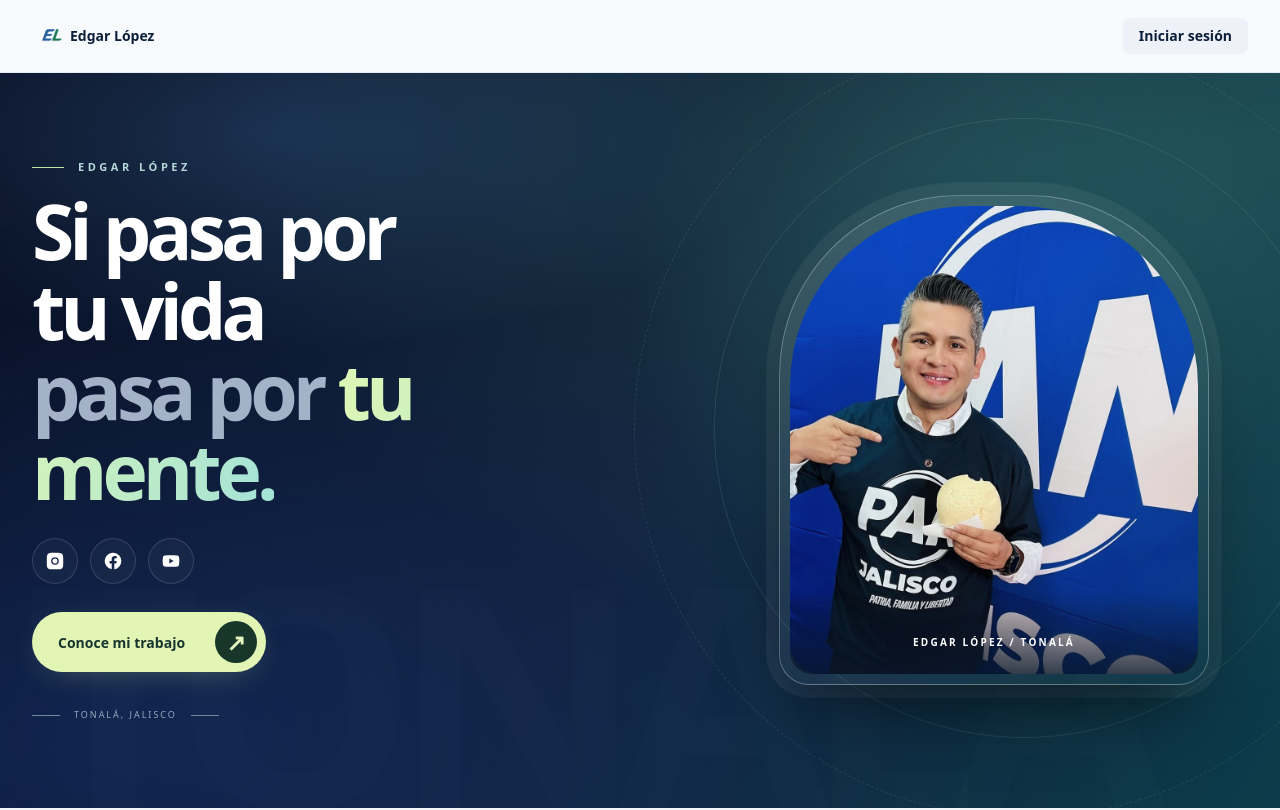
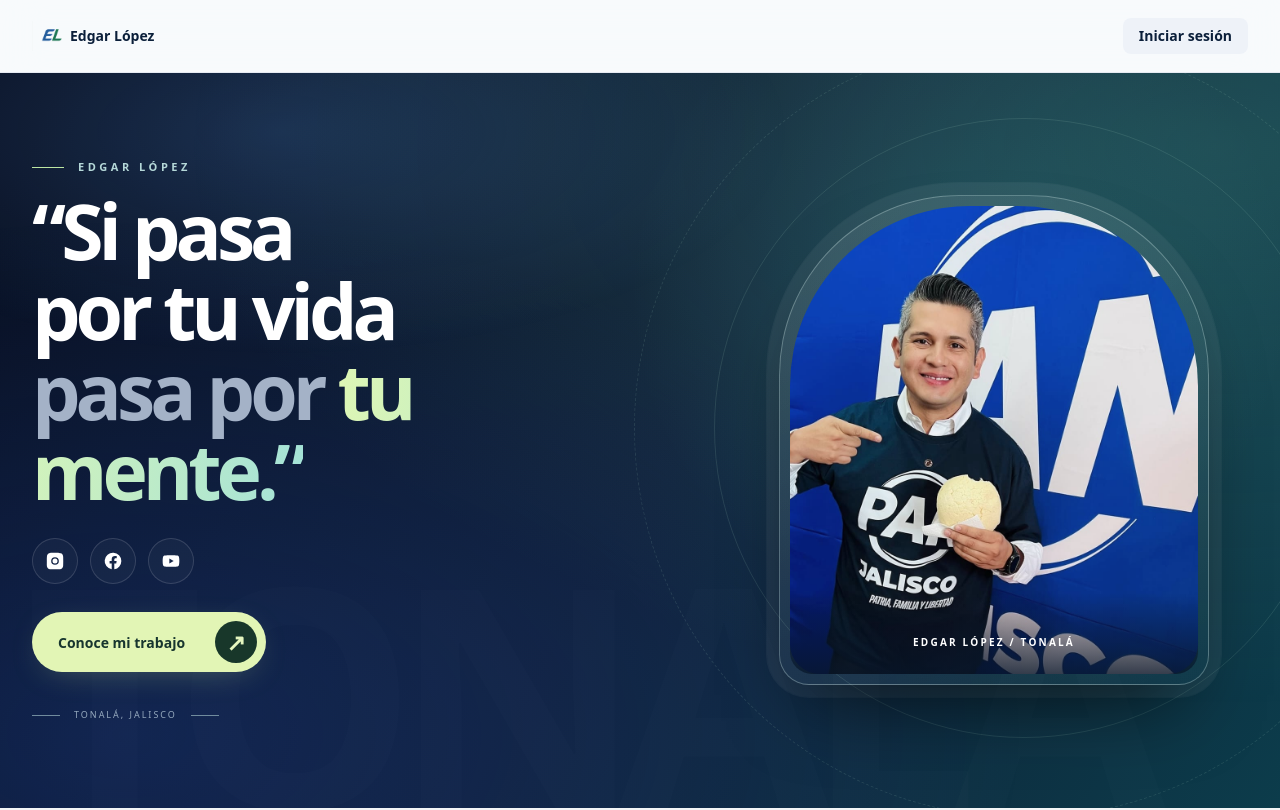
Before and after one commit to Pandepoder/CRM-EL, a Next.js app in the folder apps/web/: page /conoceme in a window 1280 px wide. Shown: the top 810 px of the page. Built offline with nearby package versions, Linux system fonts and the light colour scheme.

Commit message:
fix(frontend): wrap welcome slogan in quotation marks

```diff
--- a/apps/web/app/conoceme/page.tsx
+++ b/apps/web/app/conoceme/page.tsx
@@ -171,7 +171,7 @@
                 animationDelay: ".24s"
               }}
             >
-              Si pasa por tu vida<br /><span className="welcome-title-soft">pasa por</span> <span className="welcome-title-accent">tu mente.</span>
+              &ldquo;Si pasa por tu vida<br /><span className="welcome-title-soft">pasa por</span> <span className="welcome-title-accent">tu mente.&rdquo;</span>
             </h1>
 
             <div
```
